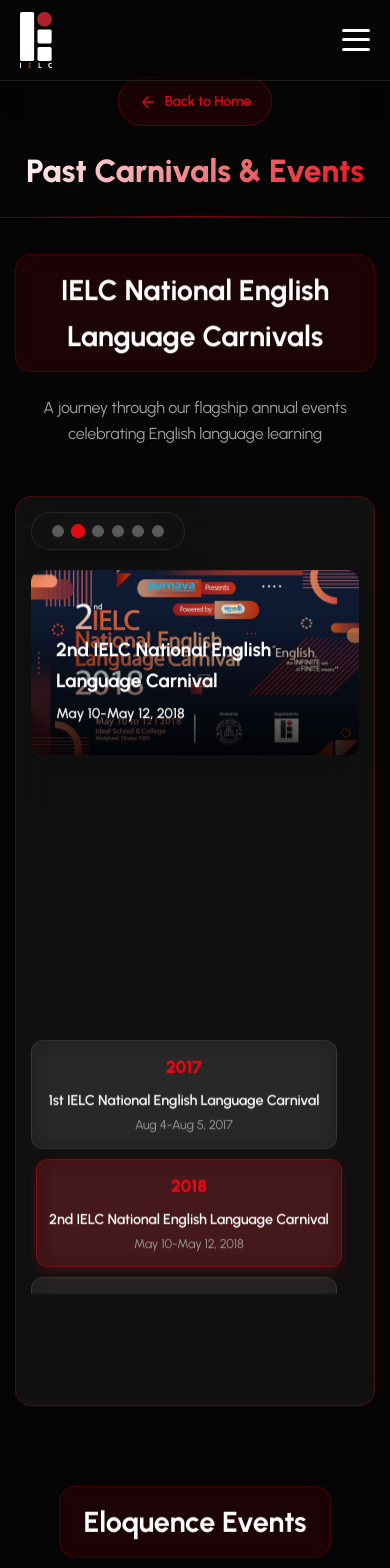
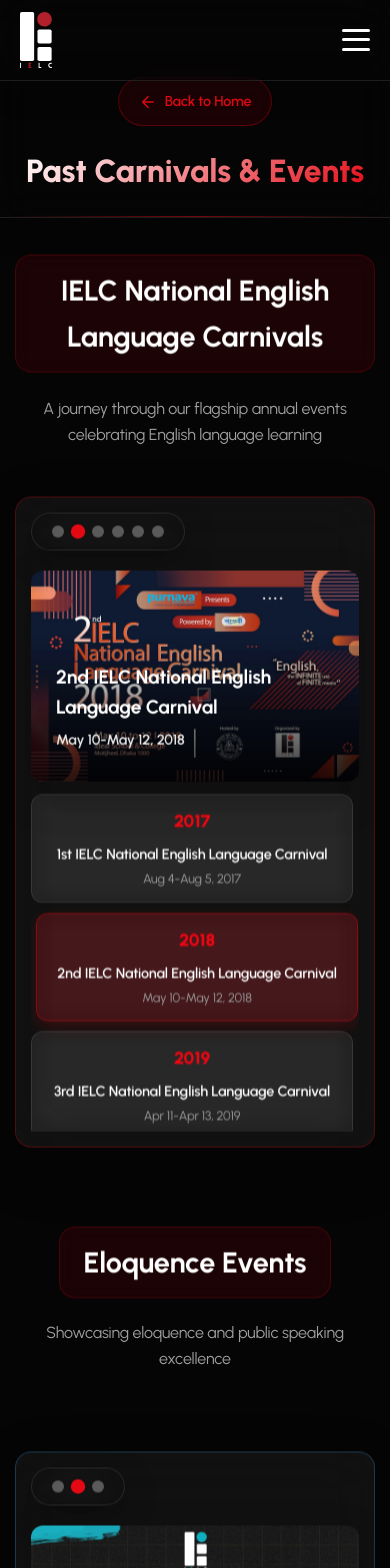
Before and after one commit to SaqinNoor/IELC-Site, a React (Vite) app: page /carnivals in a window 390 px wide. Shown: the top 1568 px of the page. Built offline with nearby package versions, Linux system fonts and the light colour scheme.

Commit message:
Fix mobile carousel

```diff
--- a/src/pages/CarnivalShowcase.css
+++ b/src/pages/CarnivalShowcase.css
@@ -477,6 +477,32 @@
   .image-overlay p {
     font-size: 0.9rem;
   }
+
+  /* Mobile: tighten carousel stacking to remove large gaps */
+  .carousel-content {
+    gap: 12px;
+    align-items: stretch;
+  }
+
+  /* Allow sections to size naturally when stacked instead of using fixed bases */
+  .image-section,
+  .timeline-section {
+    flex: 1 1 auto;
+    max-width: 100%;
+  }
+
+  /* Make timeline height flexible and limit to viewport to avoid huge empty space */
+  .timeline {
+    height: auto;
+    max-height: 40vh;
+    overflow-y: auto;
+    padding-right: 6px;
+  }
+
+  /* Slightly reduce image container aspect on very small screens for better balance */
+  .image-container {
+    aspect-ratio: 14 / 9;
+  }
 }
 
 /* ===== Animations ===== */
```
